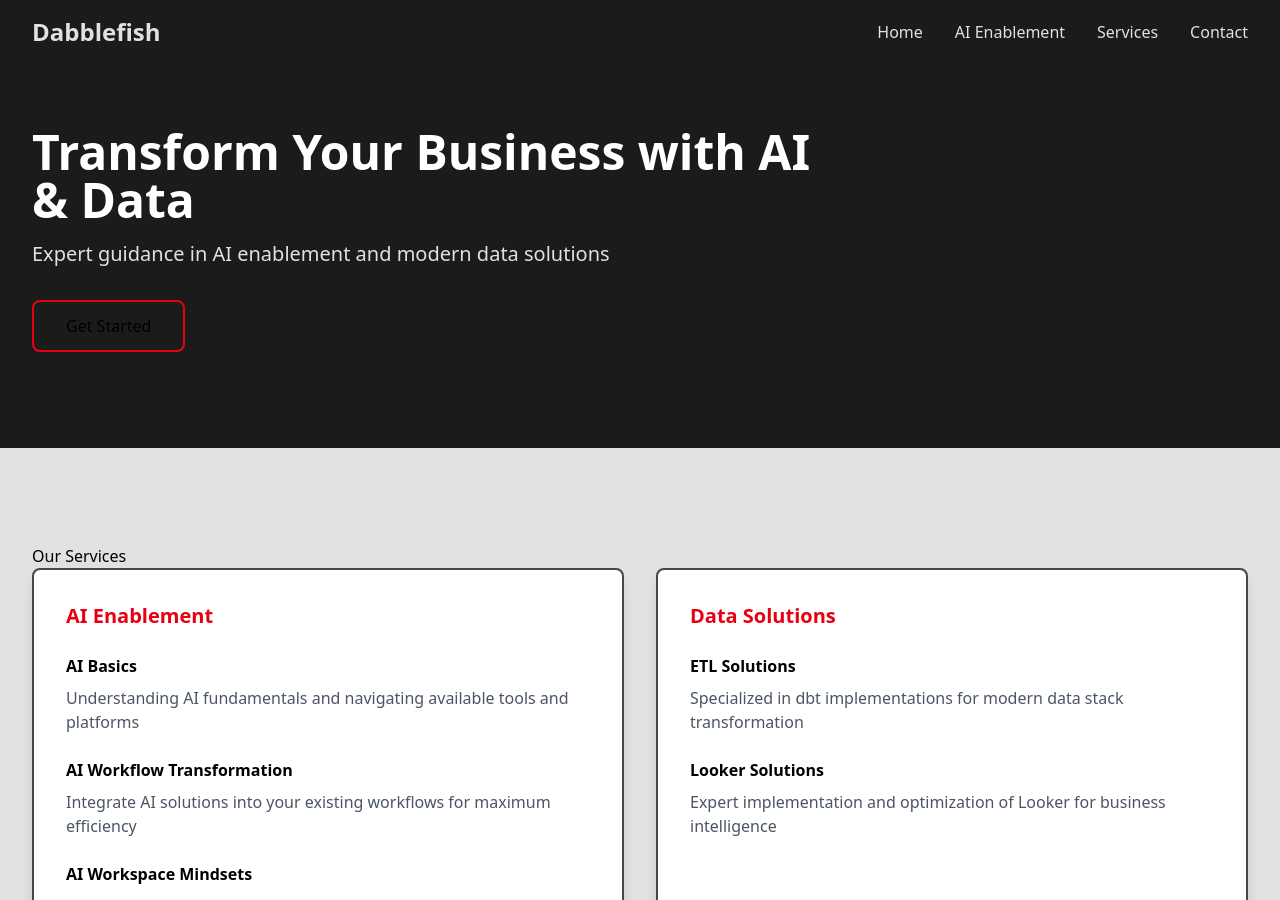
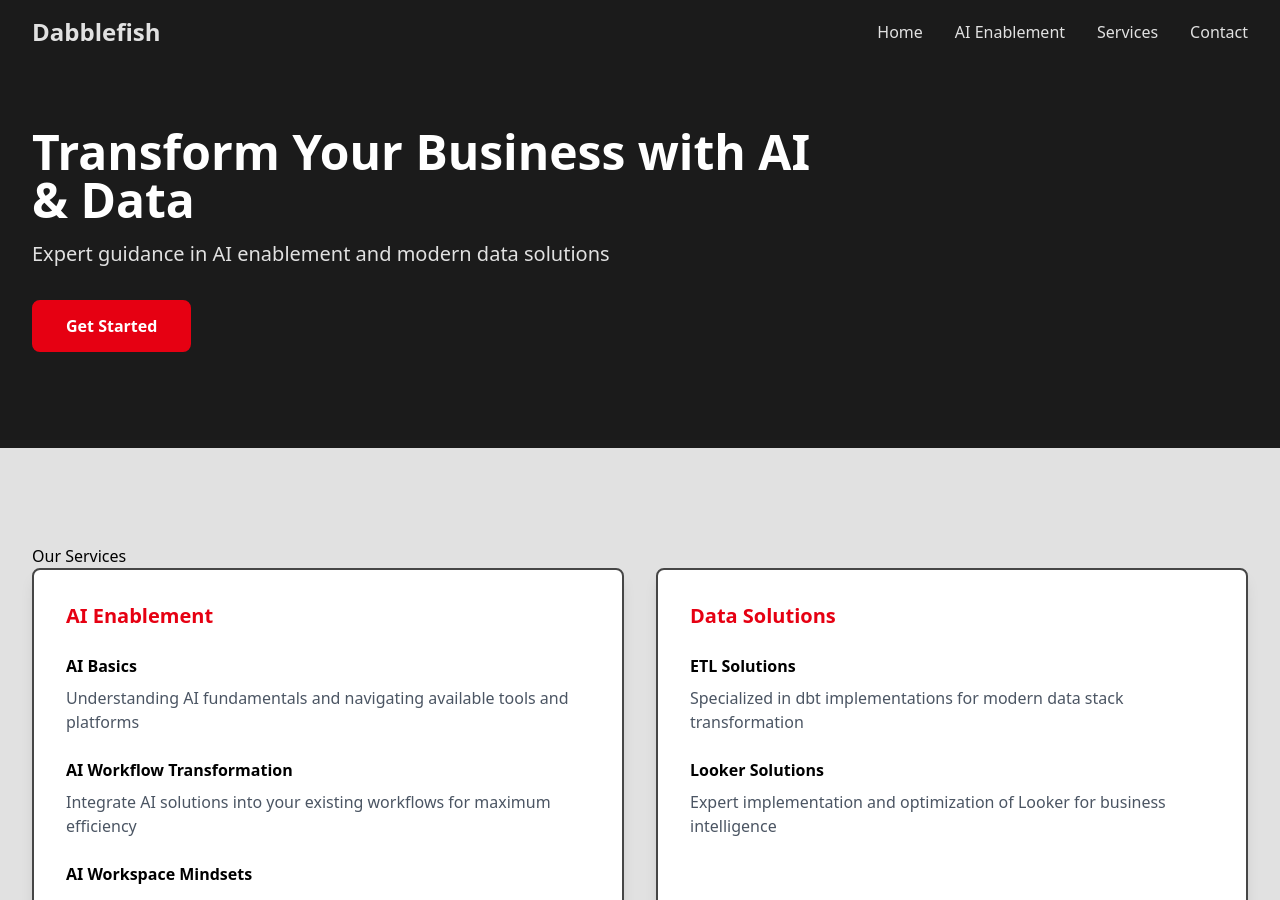
Before and after one commit to dabblefish-solutions/dabblefish-solutions.github.io, a Jekyll site: the page built from index.html, in a window 1280 px wide and 900 px high. Built offline with Jekyll 4.4.1, drawn with Linux system fonts in a browser that asks for light colours; nearby versions of some CDN libraries.

Commit message:
button fix

```diff
--- a/index.html
+++ b/index.html
@@ -14,7 +14,7 @@ description: Expert guidance in AI enablement and modern data solutions
             <p class="text-xl text-nintendo-light mb-8">
                 {{ page.description }}
             </p>
-            <a href="#contact" class="btn-bubble px-8 py-3 rounded-lg inline-block">
+            <a href="#contact" class="bg-nintendo-red font-bold text-white btn-bubble px-8 py-3 rounded-lg inline-block">
                 Get Started
             </a>
         </div>
```
